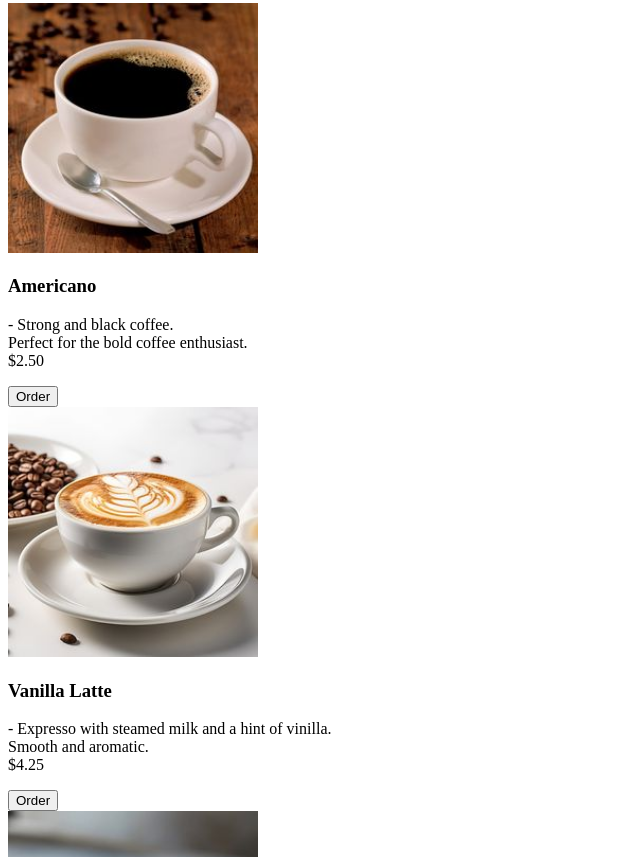
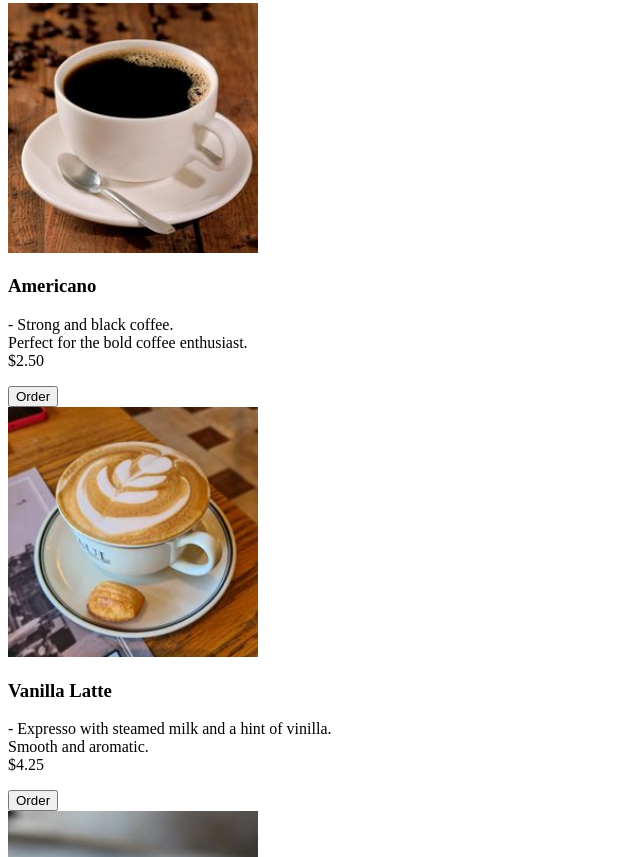
Before and after one commit to juliachue/serene-sip-v1, a plain HTML site: page index.html in a window 1280 px wide. Shown: the part 331-1188 px from the top of the page, without its empty margins (0-640 px from the left). Drawn offline with Linux system fonts and the light colour scheme.

Commit message:
edited index

```diff
--- a/index.html
+++ b/index.html
@@ -48,7 +48,7 @@
         </div>
         <div class="card">
           <img
-            src="images/vanilla.jpg"
+            src="images/Latte.jpg"
             alt=""
             class="card-img-top"
             width="250px"
```
Also changed, not shown: images/Latte.jpg (added), images/Vanilla Latte.jpg (deleted), images/Vanilla.jpg (deleted).
